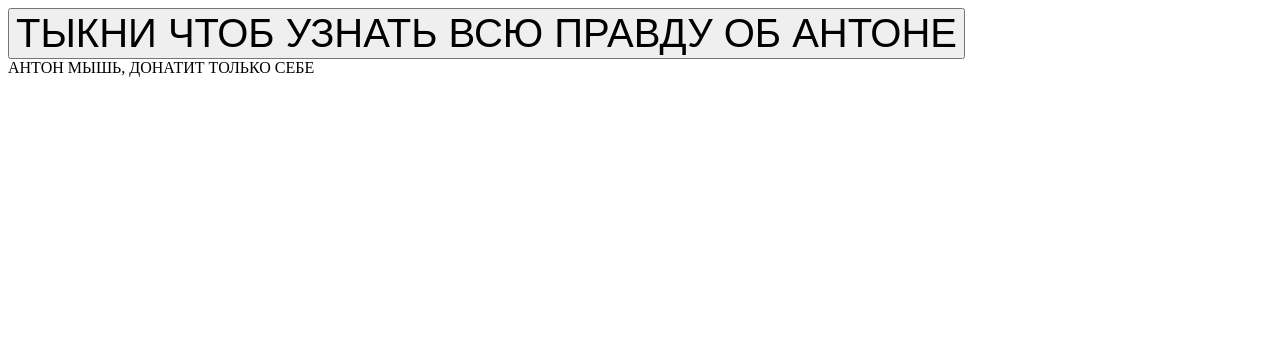
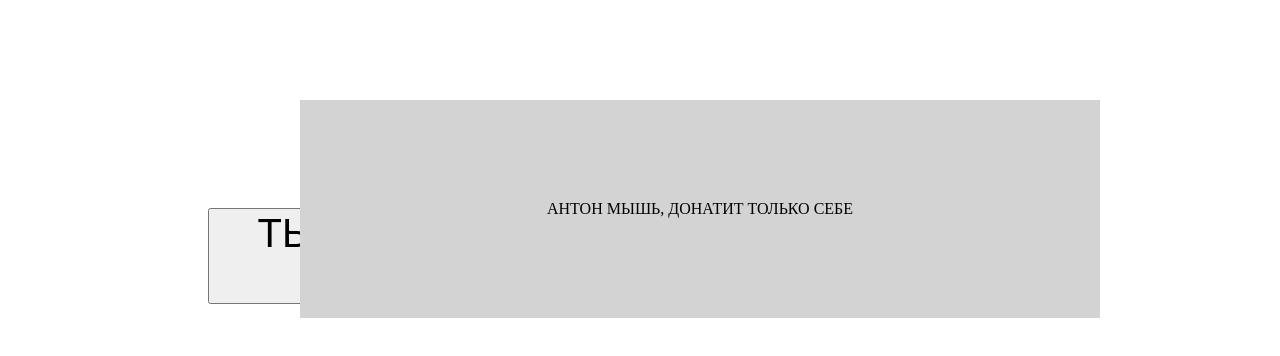
Before and after one commit to sneperok/kirilvever, a plain HTML site: page index-anton.html in a window 1280 px wide. Both pictures are taken after a click on the button "ТЫКНИ ЧТОБ УЗНАТЬ ВСЮ ПРАВДУ ОБ АНТОНЕ". Drawn offline with Linux system fonts and the light colour scheme.

Commit message:
стили

```diff
--- a/style.css
+++ b/style.css
@@ -1,6 +1,25 @@
+.main {
+	position: relative;
+}
+
 .button {
 	font-size: 40px;
-	display: flex;
-	justify-content: center;
-	align-items: center;
+	margin: 200px;
 }
+
+.rat {
+	background-color: lightgray;
+	position: absolute;
+	top: 100px;
+	left: 300px;
+	width: 600px;
+	height: auto;
+	padding: 100px;
+	text-align: center;
+	vertical-align: middle;
+	display: none;
+}
+
+.rat-show {
+	display: block;
+}
```
